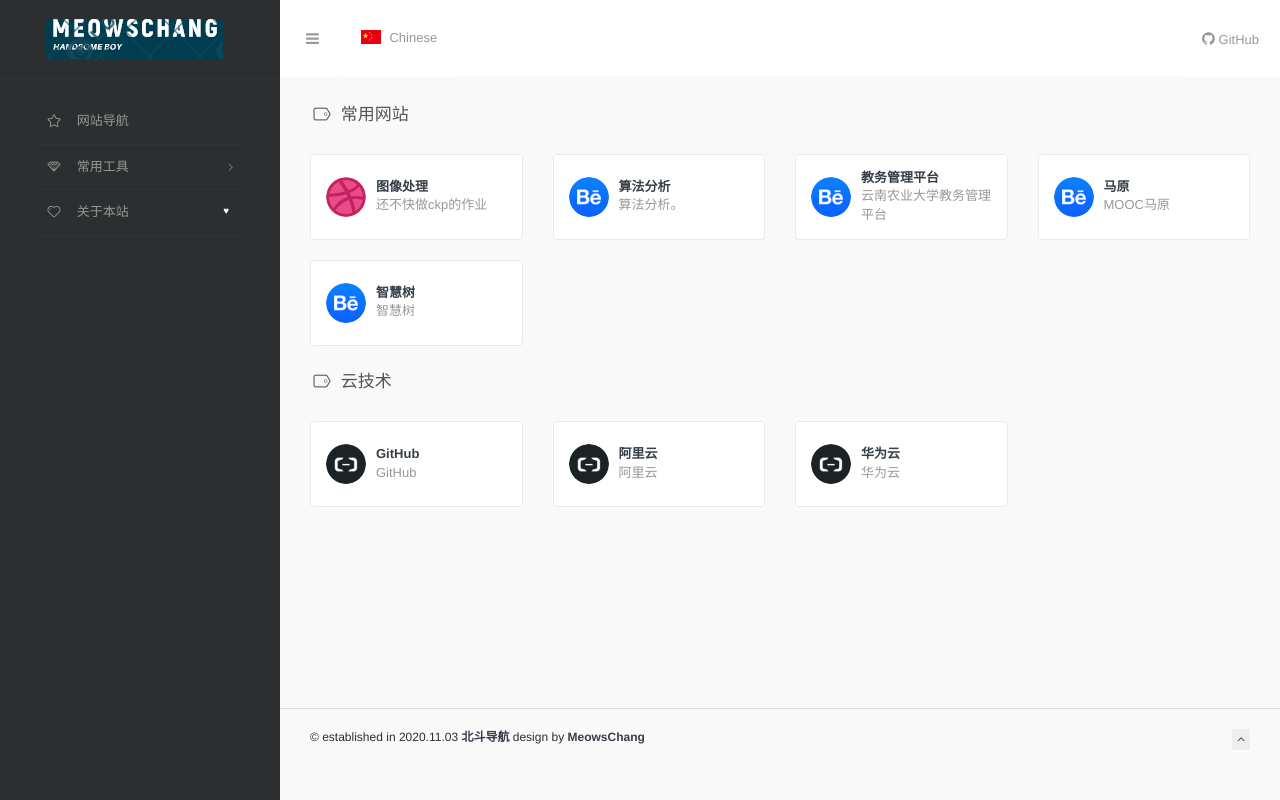
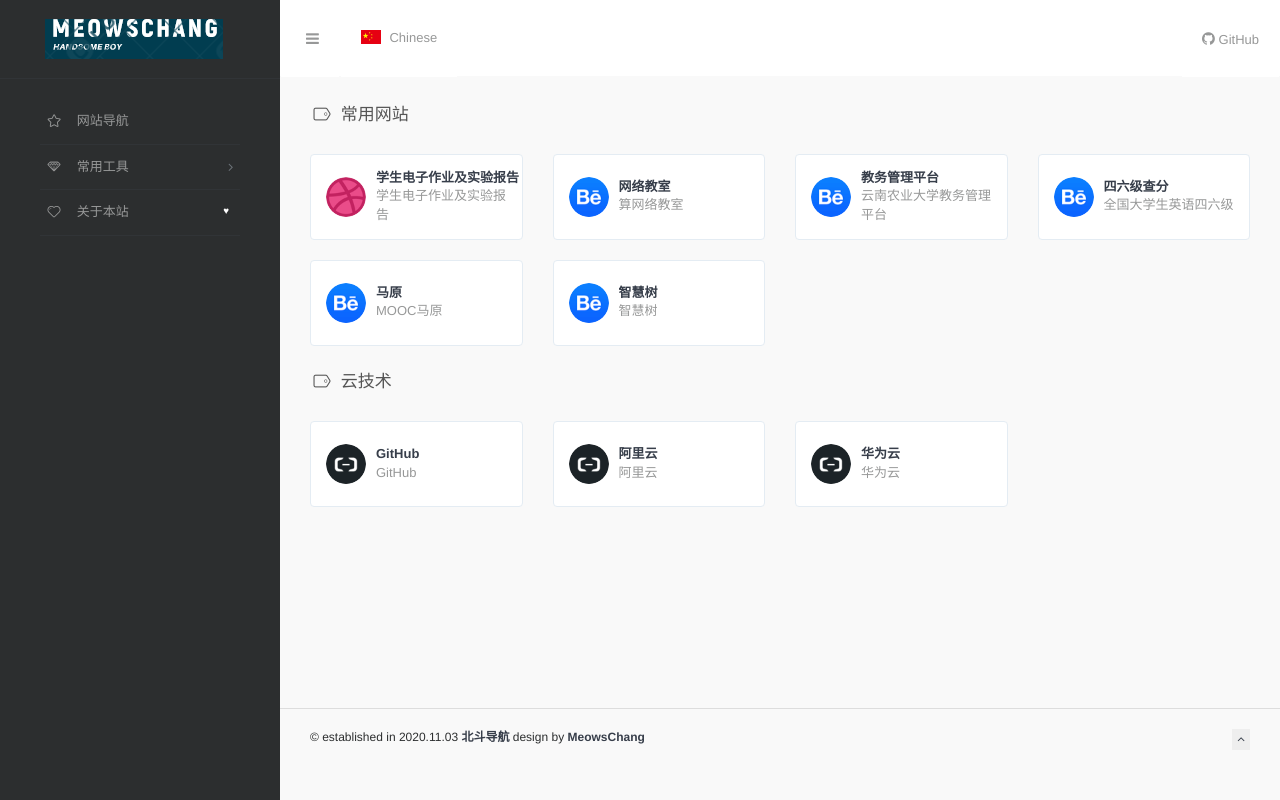
Before and after one commit to meowschang/beidou, a plain HTML site: page cn/index.html in a window 1280 px wide. Drawn offline with nearby package versions, Linux system fonts and the light colour scheme.

Commit message:
Update index.html

```diff
--- a/cn/index.html
+++ b/cn/index.html
@@ -170,9 +170,9 @@
                             </a>
                             <div class="xe-comment">
                                 <a href="#" class="xe-user-name overflowClip_1">
-                                    <strong>图像处理</strong>
+                                    <strong>学生电子作业及实验报告</strong>
                                 </a>
-                                <p class="overflowClip_2">还不快做ckp的作业</p>
+                                <p class="overflowClip_2">学生电子作业及实验报告</p>
                             </div>
                         </div>
                     </div>
@@ -186,9 +186,9 @@
                             </a>
                             <div class="xe-comment">
                                 <a href="#" class="xe-user-name overflowClip_1">
-                                    <strong>算法分析</strong>
+                                    <strong>网络教室</strong>
                                 </a>
-                                <p class="overflowClip_2">算法分析。</p>
+                                <p class="overflowClip_2">算网络教室</p>
                             </div>
                         </div>
                     </div>
@@ -209,6 +209,24 @@
                         </div>
                     </div>
                 </div>
+
+                                <div class="col-sm-3">
+                    <div class="xe-widget xe-conversations box2 label-info" onclick="window.open('http://cet.neea.edu.cn/cet/', '_blank')" data-toggle="tooltip" data-placement="bottom" title="" data-original-title="全国大学生英语四六级">
+                        <div class="xe-comment-entry">
+                            <a class="xe-user-img">
+                                <img data-src="../assets/images/logos/behance.png" class="lozad img-circle" width="40">
+                            </a>
+                            <div class="xe-comment">
+                                <a href="#" class="xe-user-name overflowClip_1">
+                                    <strong>四六级查分</strong>
+                                </a>
+                                <p class="overflowClip_2">全国大学生英语四六级</p>
+                            </div>
+                        </div>
+                    </div>
+                </div>
+
+
 
                 <div class="col-sm-3">
                     <div class="xe-widget xe-conversations box2 label-info" onclick="window.open('http://www.icourse163.org/learn/WHU-1001717003?tid=1001802009', '_blank')" data-toggle="tooltip" data-placement="bottom" title="" data-original-title="MOOC马原">
```
